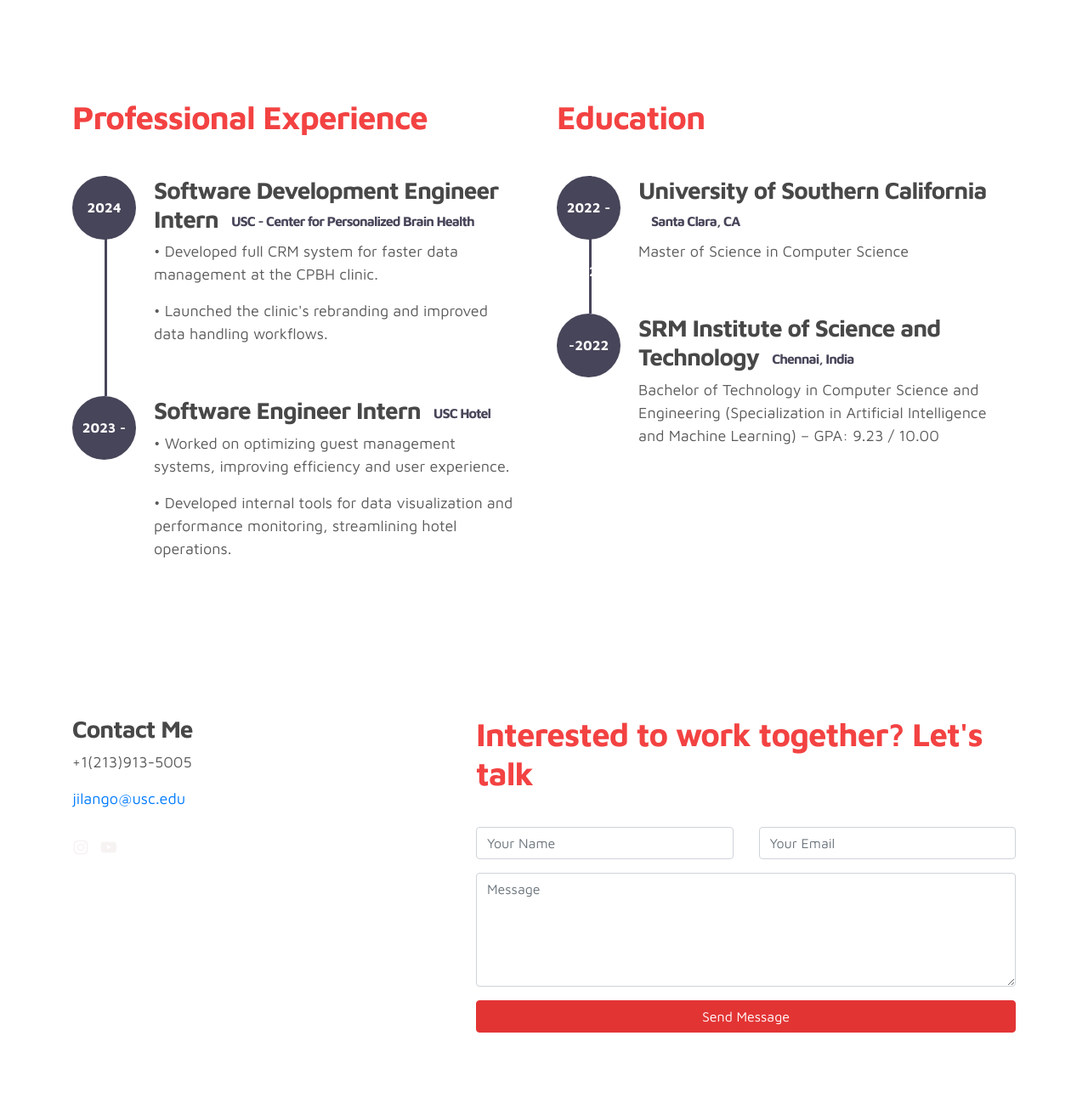
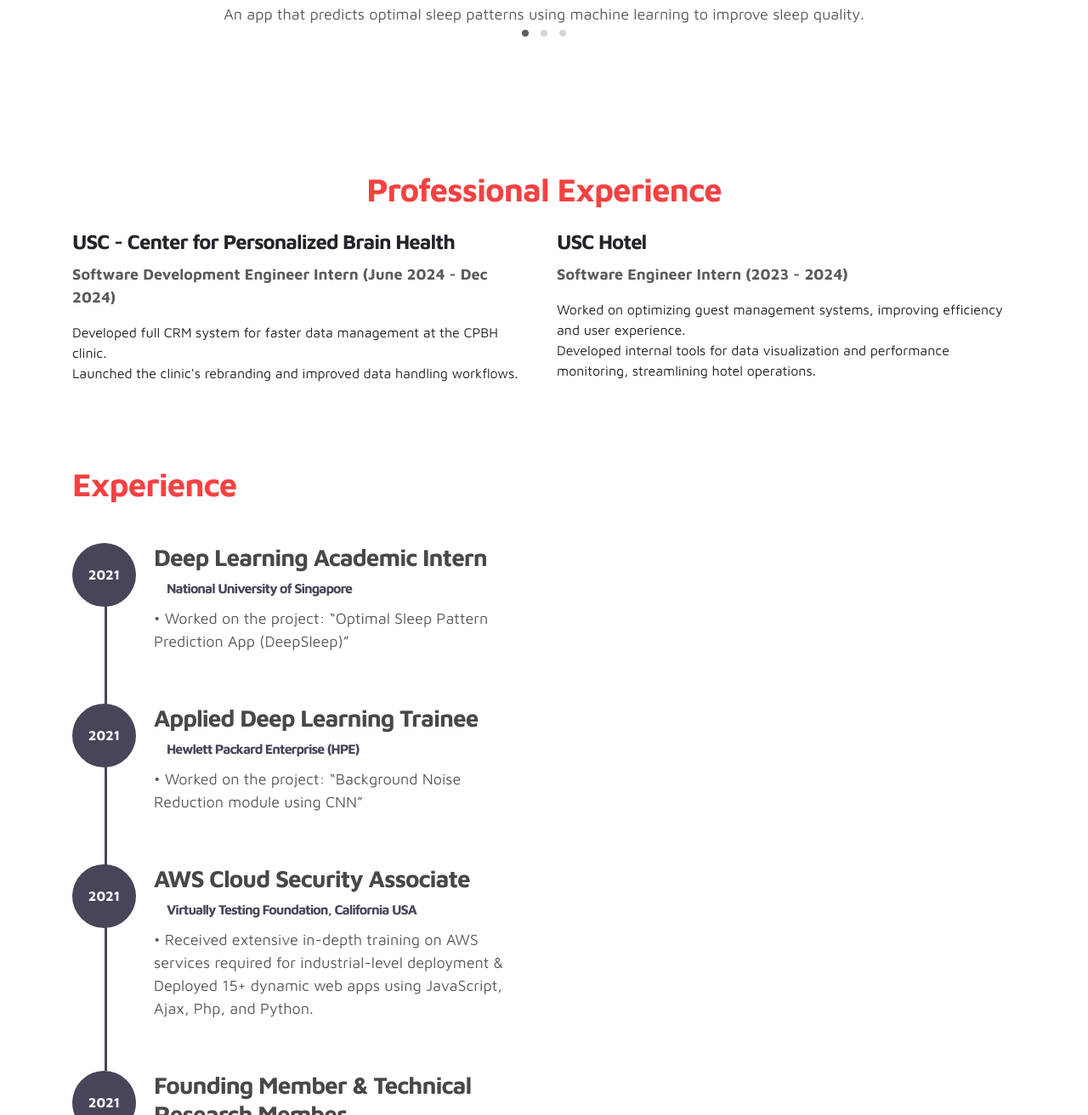
Before and after one commit to jackpraveenraj/jackpraveenraj.github.io, a plain HTML site: page index.html in a window 1280 px wide. Shown: the part 1488-2800 px from the top of the page at 85% size. Drawn offline with nearby package versions, Linux system fonts and the light colour scheme.

Commit message:
Update index.html

```diff
--- a/index.html
+++ b/index.html
@@ -127,7 +127,7 @@
   </div>
 </section>
 
-<!-- PROJECTS SECTION -->
+<!-- PROJECTS SECTION WITH TITLES AND DESCRIPTIONS -->
 <section class="project py-5" id="project">
   <div class="container">
     <div class="row">
@@ -139,22 +139,23 @@
         <div class="owl-carousel owl-theme">
           <div class="item">
             <div class="project-info">
-              <img src="images/project/project-image01.png" class="img-fluid" alt="Project image">
+              <img src="images/project/project-image01.png" class="img-fluid" alt="DeepSleep project">
+              <h3>DeepSleep</h3>
+              <p>An app that predicts optimal sleep patterns using machine learning to improve sleep quality.</p>
             </div>
           </div>
           <div class="item">
             <div class="project-info">
-              <img src="images/project/project-image02.png" class="img-fluid" alt="Project image">
+              <img src="images/project/project-image02.png" class="img-fluid" alt="Brain Tumor Segmentation project">
+              <h3>Brain Tumor Segmentation</h3>
+              <p>Utilized deep learning to segment brain tumors from MRI images, improving diagnostic accuracy.</p>
             </div>
           </div>
           <div class="item">
             <div class="project-info">
-              <img src="images/project/project-image03.png" class="img-fluid" alt="Project image">
-            </div>
-          </div>
-          <div class="item">
-            <div class="project-info">
-              <img src="images/project/project-image04.png" class="img-fluid" alt="Project image">
+              <img src="images/project/project-image03.png" class="img-fluid" alt="RedLink project">
+              <h3>RedLink</h3>
+              <p>A secure messaging app using encryption to protect user data and enhance communication privacy.</p>
             </div>
           </div>
         </div>
@@ -163,38 +164,84 @@
   </div>
 </section>
 
-<!-- PROFESSIONAL EXPERIENCE AND EDUCATION SECTION SIDE BY SIDE -->
-<section id="experience-education" class="py-5">
+<!-- PROFESSIONAL EXPERIENCE SECTION -->
+<section id="professional-experience" class="experience py-5">
+  <div class="container">
+    <h2 class="text-center">Professional Experience</h2>
+    <div class="row mt-4">
+      <div class="col-md-6">
+        <h4>USC - Center for Personalized Brain Health</h4>
+        <p><strong>Software Development Engineer Intern (June 2024 - Dec 2024)</strong></p>
+        <ul>
+          <li>Developed full CRM system for faster data management at the CPBH clinic.</li>
+          <li>Launched the clinic's rebranding and improved data handling workflows.</li>
+        </ul>
+      </div>
+      <div class="col-md-6">
+        <h4>USC Hotel</h4>
+        <p><strong>Software Engineer Intern (2023 - 2024)</strong></p>
+        <ul>
+          <li>Worked on optimizing guest management systems, improving efficiency and user experience.</li>
+          <li>Developed internal tools for data visualization and performance monitoring, streamlining hotel operations.</li>
+        </ul>
+      </div>
+    </div>
+  </div>
+</section>
+
+<!-- EXPERIENCE SECTION (NEW) -->
+<section id="experience" class="experience py-5">
   <div class="container">
     <div class="row">
-      <!-- Professional Experience Section -->
       <div class="col-lg-6 col-12">
-        <h2 class="mb-4">Professional Experience</h2>
+        <h2 class="mb-4">Experience</h2>
         <div class="timeline">
           <div class="timeline-wrapper">
             <div class="timeline-yr">
-              <span>2024</span>
+              <span>2021</span>
             </div>
             <div class="timeline-info">
-              <h3><span>Software Development Engineer Intern</span><small>USC - Center for Personalized Brain Health</small></h3>
-              <p>• Developed full CRM system for faster data management at the CPBH clinic.</p>
-              <p>• Launched the clinic's rebranding and improved data handling workflows.</p>
+              <h3><span>Deep Learning Academic Intern</span><small>National University of Singapore</small></h3>
+              <p>• Worked on the project: “Optimal Sleep Pattern Prediction App (DeepSleep)”</p>
             </div>
           </div>
           <div class="timeline-wrapper">
             <div class="timeline-yr">
-              <span>2023 - 2024</span>
+              <span>2021</span>
             </div>
             <div class="timeline-info">
-              <h3><span>Software Engineer Intern</span><small>USC Hotel</small></h3>
-              <p>• Worked on optimizing guest management systems, improving efficiency and user experience.</p>
-              <p>• Developed internal tools for data visualization and performance monitoring, streamlining hotel operations.</p>
+              <h3><span>Applied Deep Learning Trainee</span><small>Hewlett Packard Enterprise (HPE)</small></h3>
+              <p>• Worked on the project: “Background Noise Reduction module using CNN”</p>
+            </div>
+          </div>
+          <div class="timeline-wrapper">
+            <div class="timeline-yr">
+              <span>2021</span>
+            </div>
+            <div class="timeline-info">
+              <h3><span>AWS Cloud Security Associate</span><small>Virtually Testing Foundation, California USA</small></h3>
+              <p>• Received extensive in-depth training on AWS services required for industrial-level deployment & Deployed 15+ dynamic web apps using JavaScript, Ajax, Php, and Python.</p>
+            </div>
+          </div>
+          <div class="timeline-wrapper">
+            <div class="timeline-yr">
+              <span>2021</span>
+            </div>
+            <div class="timeline-info">
+              <h3><span>Founding Member & Technical Research Member</span><small>ACM Special Interests Group, SRM University (ACM SIGL)</small></h3>
+              <p>• Worked on the project: “Brain Abnormality Segmentation Using MRI Scans and FLAIR masks”</p>
             </div>
           </div>
         </div>
       </div>
+    </div>
+  </div>
+</section>
 
-      <!-- Education Section -->
+<!-- EDUCATION SECTION -->
+<section id="education" class="education py-5">
+  <div class="container">
+    <div class="row">
       <div class="col-lg-6 col-12">
         <h2 class="mb-4">Education</h2>
         <div class="timeline">
```
